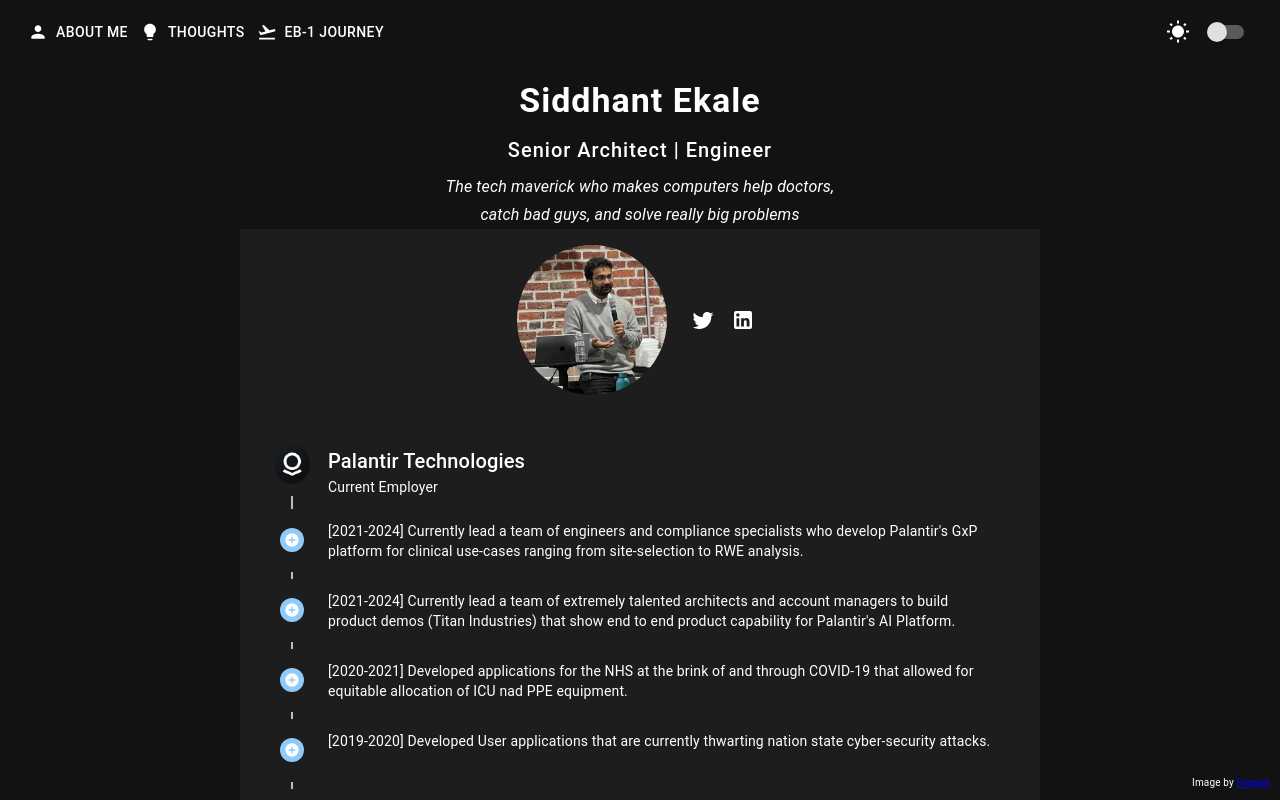
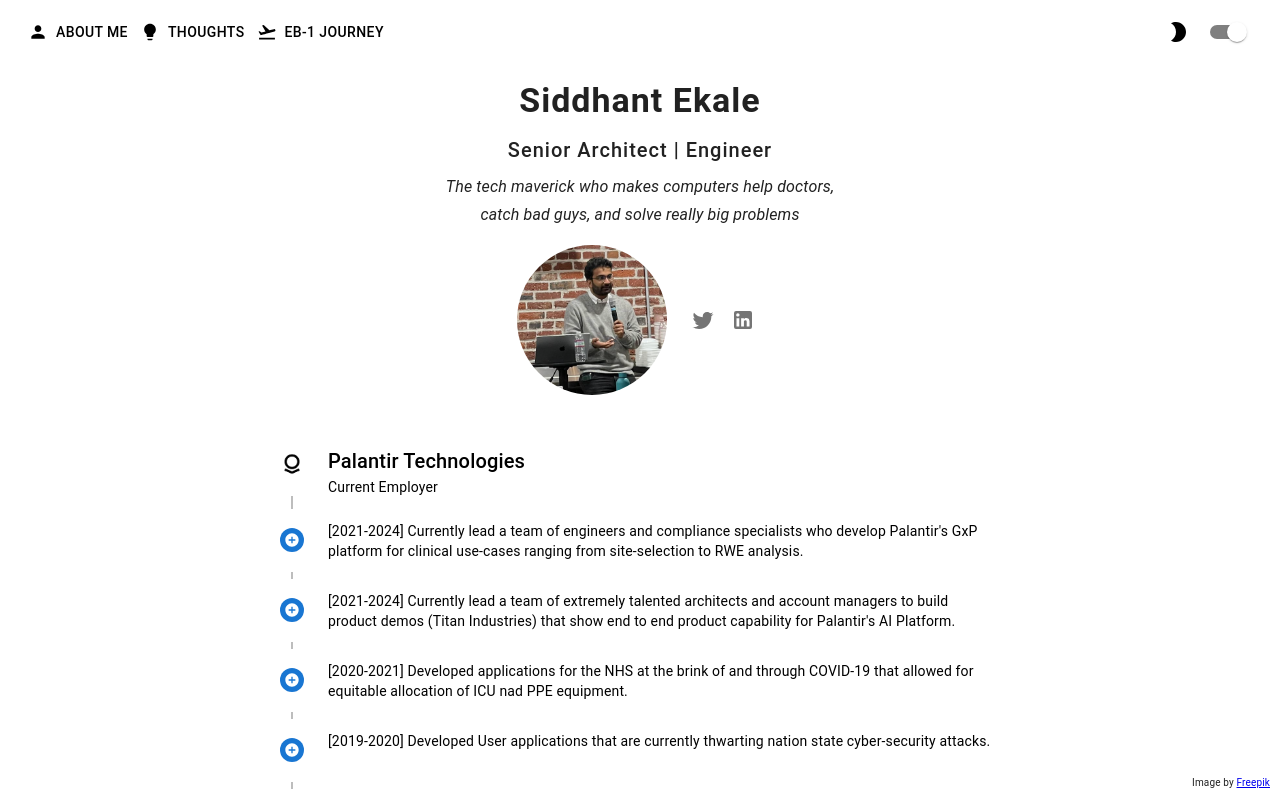
Before and after one commit to siddhantekale/siddhantekale.github.io, a React (Create React App) app: page / in a window 1280 px wide. Shown: the top 800 px of the page. Built offline with nearby package versions, Linux system fonts and the light colour scheme.

Commit message:
light mode default

```diff
--- a/src/App.js
+++ b/src/App.js
@@ -27,14 +27,14 @@
 import useMediaQuery from '@mui/material/useMediaQuery';
 import Thoughts from './Thoughts';
 import EB1Journey from './EB1Journey';
-// ... other existing imports ...
-
+import { useTheme } from '@mui/material/styles';
 
 function App() {
-  const [lightMode, setLightMode] = useState(false);
+  const [lightMode, setLightMode] = useState(true);
   const [drawerOpen, setDrawerOpen] = useState(false);
   const [items, setItems] = useState([]); // Add this line
   const isMobile = useMediaQuery('(max-width:600px)');
+  const theme = useTheme();
 
   // ... other existing state and functions ...
 
@@ -277,9 +277,25 @@
                   <Typography variant="h6" gutterBottom sx={{ textAlign: 'center', letterSpacing: 1 }}>
                     Senior Architect | Engineer
                   </Typography>
-                  <Typography variant="subtitle1" gutterBottom sx={{ textAlign: 'center', fontStyle: 'italic', maxWidth: '600px', margin: '0 auto' }}>
+                  <Typography
+                    variant="subtitle1"
+                    gutterBottom
+                    sx={{
+                      textAlign: 'center',
+                      fontStyle: 'italic',
+                      maxWidth: '600px',
+                      margin: '0 auto',
+                      [theme.breakpoints.down('sm')]: {
+                        fontSize: '0.875rem',
+                        '& br': {
+                          display: 'none',
+                        }
+                      },
+                    }}
+                  >
                     The tech maverick who makes computers help doctors,
-                    <br />catch bad guys, and solve really big problems
+                    <br />
+                    catch bad guys, and solve really big problems
                   </Typography>
                   <Box
                     sx={{
```
